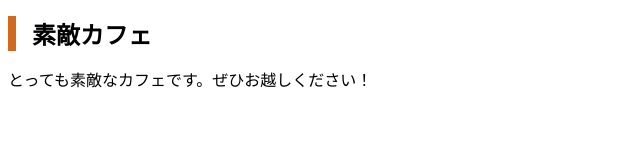
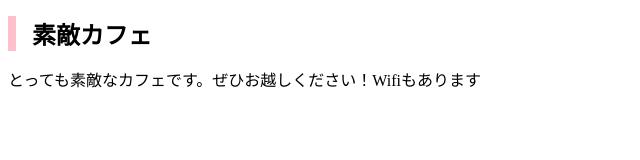
Before and after one commit to tatuya1234/mycafe, a plain HTML site: page index.html in a window 1280 px wide. Shown: the whole page, without its empty margins (0-640 px from the left). Drawn offline with Linux system fonts and the light colour scheme.

Commit message:
Add files via upload

```diff
--- a/css/style.css
+++ b/css/style.css
@@ -1,5 +1,5 @@
 h1 {
   font-size: 24px;
   padding-left: 16px;
-  border-left: 8px solid chocolate;
+  border-left: 8px solid pink;
 }
--- a/index.html
+++ b/index.html
@@ -7,6 +7,6 @@
 </head>
 <body>
   <h1>素敵カフェ</h1>
-  <p>とっても素敵なカフェです。ぜひお越しください！</p>
+  <p>とっても素敵なカフェです。ぜひお越しください！Wifiもあります</p>
 </body>
 </html>
```
